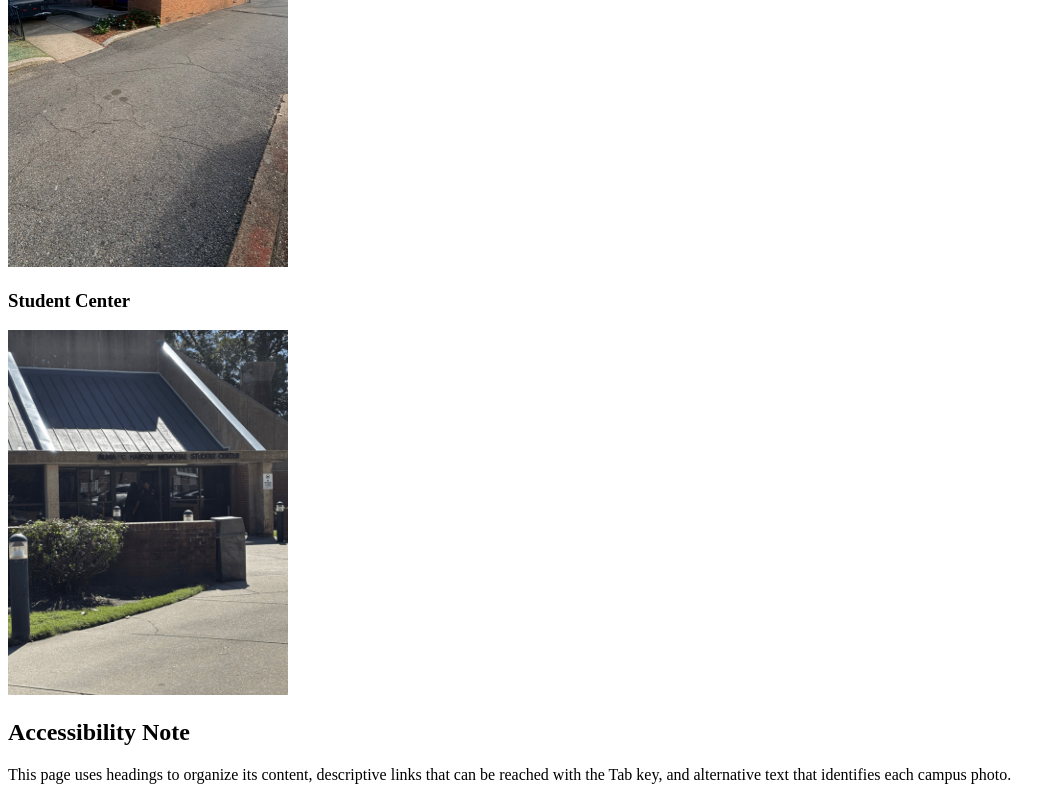
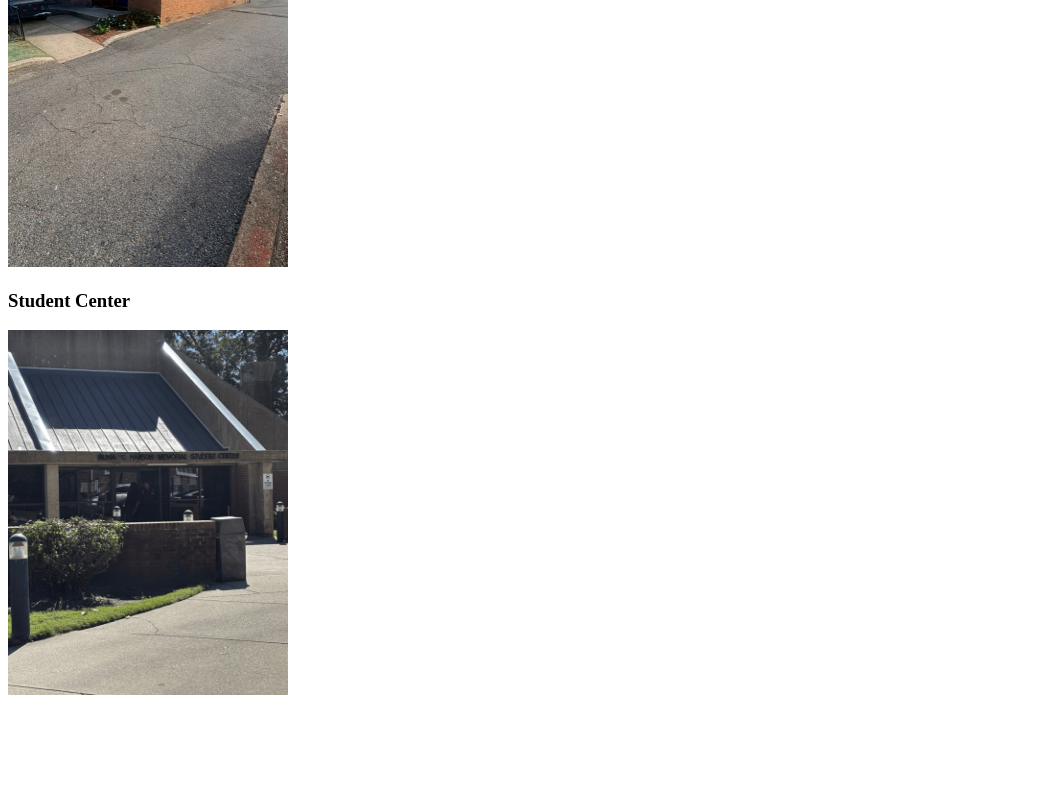
Before and after one commit to KennyTech901/KYF26AzureWebApp, a plain HTML site: page index.html in a window 1280 px wide. Shown: the part 2297-3097 px from the top of the page, without its empty margins (0-1062 px from the left). After the commit the page ends 3004 px from the top, so only its background shows below. Drawn offline with Linux system fonts and the light colour scheme.

Commit message:
Remove accessibility note from footer
Removed the accessibility note footer from the HTML.

```diff
--- a/index.html
+++ b/index.html
@@ -44,10 +44,7 @@
         </section>
     </main>
 
-    <footer>
-        <h2>Accessibility Note</h2>
-        <p>This page uses headings to organize its content, descriptive links that can be reached
-            with the Tab key, and alternative text that identifies each campus photo.</p>
-    </footer>
+
+
 </body>
 </html>
```
